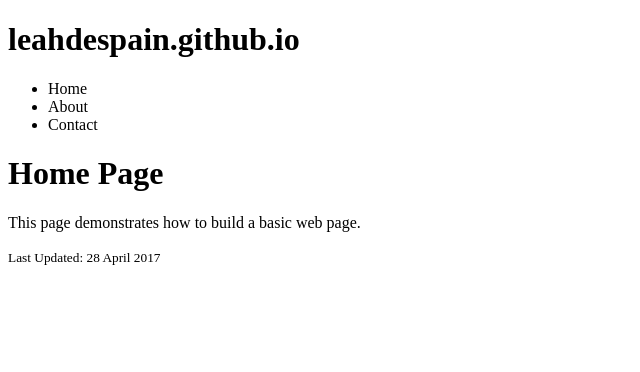
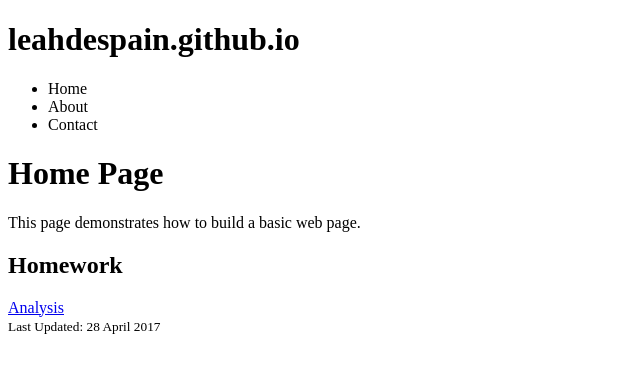
Before and after one commit to leahdespain/leahdespain.github.io, a plain HTML site: page index.html in a window 1280 px wide. Shown: the whole page, without its empty margins (0-640 px from the left). Drawn offline with Linux system fonts and the light colour scheme.

Commit message:
Analysis

```diff
--- a/index.html
+++ b/index.html
@@ -18,6 +18,8 @@
     <main>
         <h1>Home Page</h1>
         <p>This page demonstrates how to build a basic web page.</p>
+        <h2>Homework</h2>
+        <a href="https://kb50978.github.io/analysis.html">Analysis</a>
     </main>
     <footer>
         <small>Last Updated: 28 April 2017</small>
```
